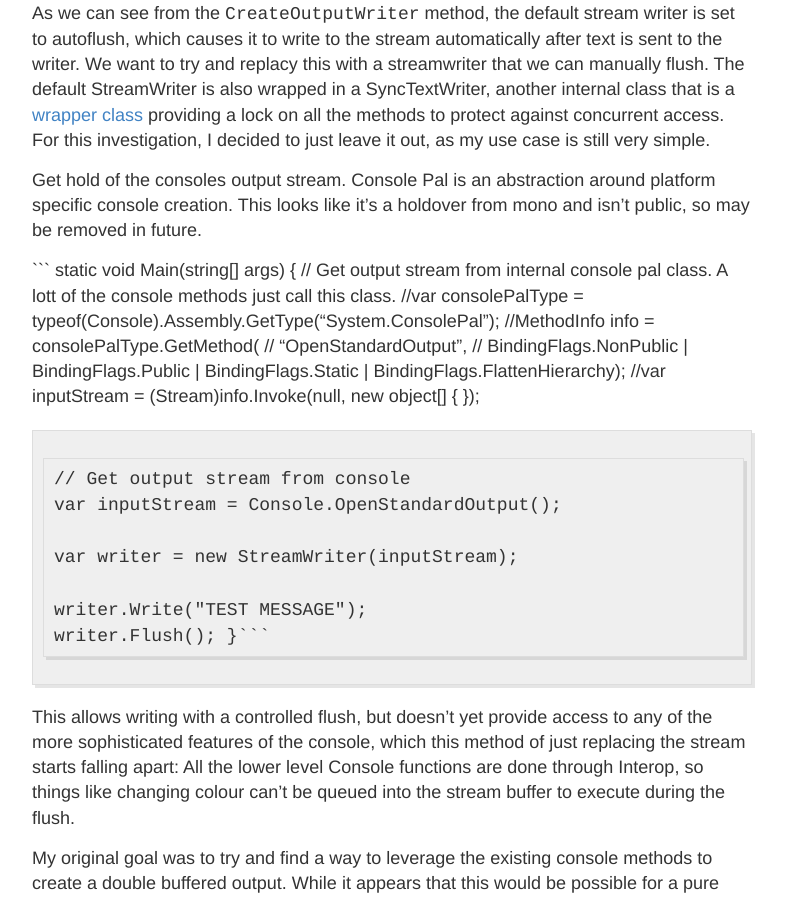
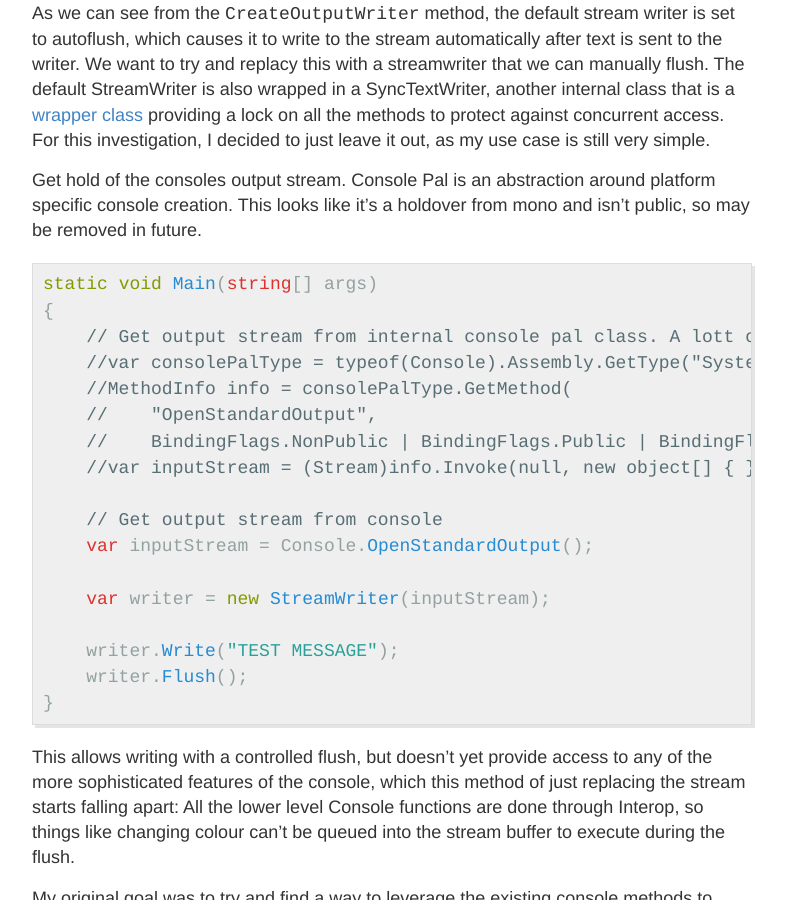
Before and after one commit to Togusa09/Togusa09.github.io, a Jekyll site: the page built from _posts/2018-4-22-Buffered-dotnet-console-1.md, in a window 1280 px wide and 900 px high, scrolled down 856 px. Shown: the whole window, without its empty margins (248-1034 px from the left). Built offline with Jekyll 4.4.1, drawn with Linux system fonts in a browser that asks for light colours; comment, search, counter and statistics services are not loaded.

Commit message:
Typeing again to fix styling

````diff
--- a/_posts/2018-4-22-Buffered-dotnet-console-1.md
+++ b/_posts/2018-4-22-Buffered-dotnet-console-1.md
@@ -18,7 +18,7 @@ As we can see from the `CreateOutputWriter` method, the default stream writer is
 
 Get hold of the consoles output stream. Console Pal is an abstraction around platform specific console creation. This looks like it's a holdover from mono and isn't public, so may be removed in future.
 
-```
+{% highlight csharp %}
 static void Main(string[] args)
 {
     // Get output stream from internal console pal class. A lott of the console methods just call this class.
@@ -35,7 +35,8 @@ static void Main(string[] args)
 
     writer.Write("TEST MESSAGE");
     writer.Flush();
-}```
+}
+{% endhighlight %}
 
 This allows writing with a controlled flush, but doesn't yet provide access to any of the more sophisticated features of the console, which this method of just replacing the stream starts falling apart: All the lower level Console functions are done through Interop, so things like changing colour can't be queued into the stream buffer to execute during the flush.
 
````
